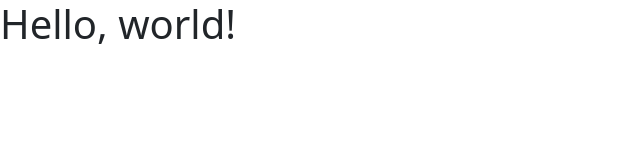
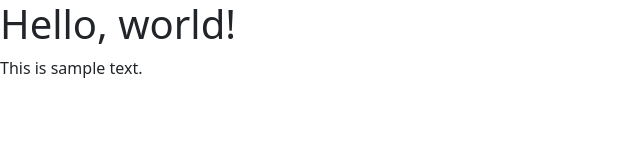
Before and after one commit to dmaclaury/tfm_s3_website, a plain HTML site: page web/index.html in a window 1280 px wide. Shown: the whole page, without its empty margins (0-640 px from the left). Drawn offline with nearby package versions, Linux system fonts and the light colour scheme.

Commit message:
index.html sample text

```diff
--- a/web/index.html
+++ b/web/index.html
@@ -13,5 +13,7 @@
     <h1>Hello, world!</h1>
 
     <script src="https://cdn.jsdelivr.net/npm/bootstrap@5.0.2/dist/js/bootstrap.bundle.min.js" integrity="sha384-MrcW6ZMFYlzcLA8Nl+NtUVF0sA7MsXsP1UyJoMp4YLEuNSfAP+JcXn/tWtIaxVXM" crossorigin="anonymous"></script>
+
+    <p>This is sample text.</p>
   </body>
 </html>
```
